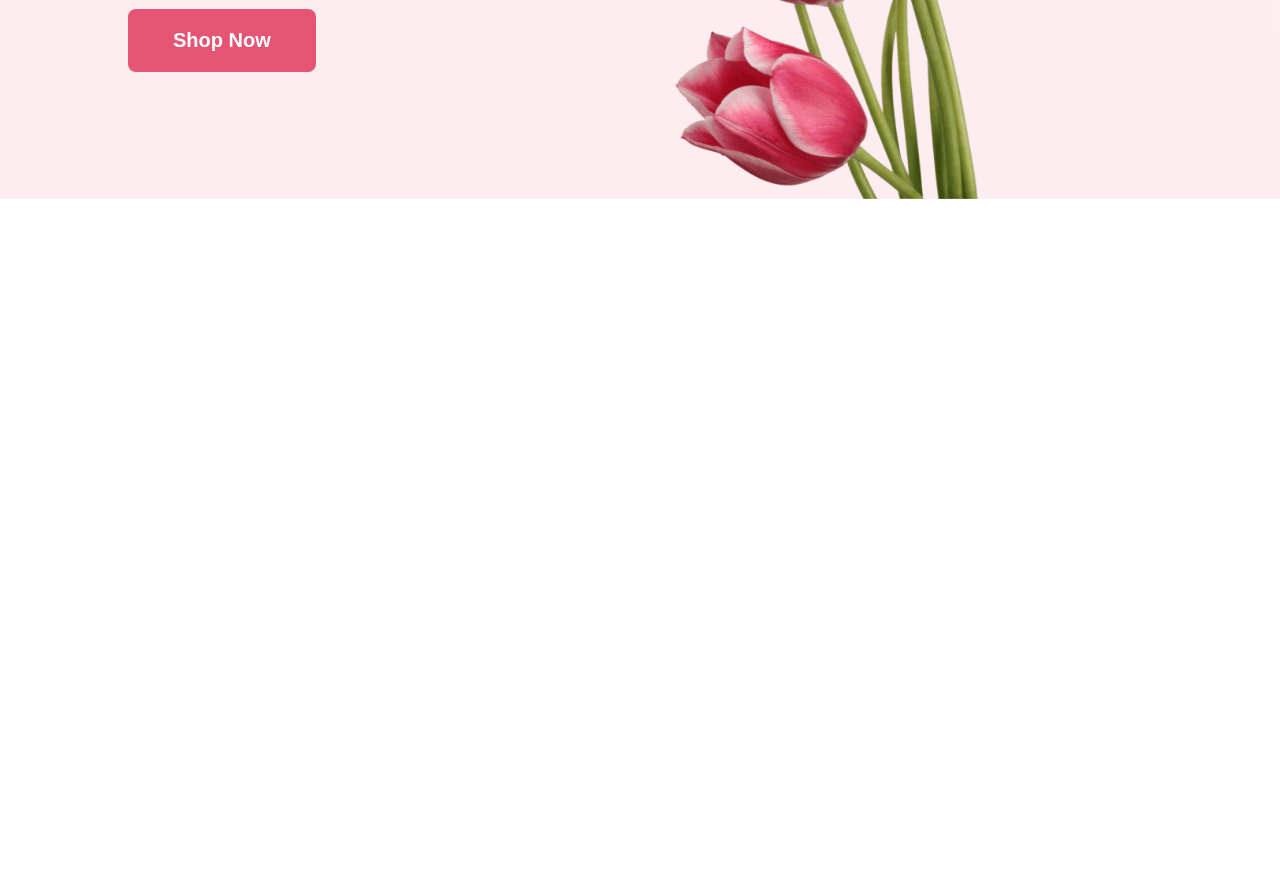
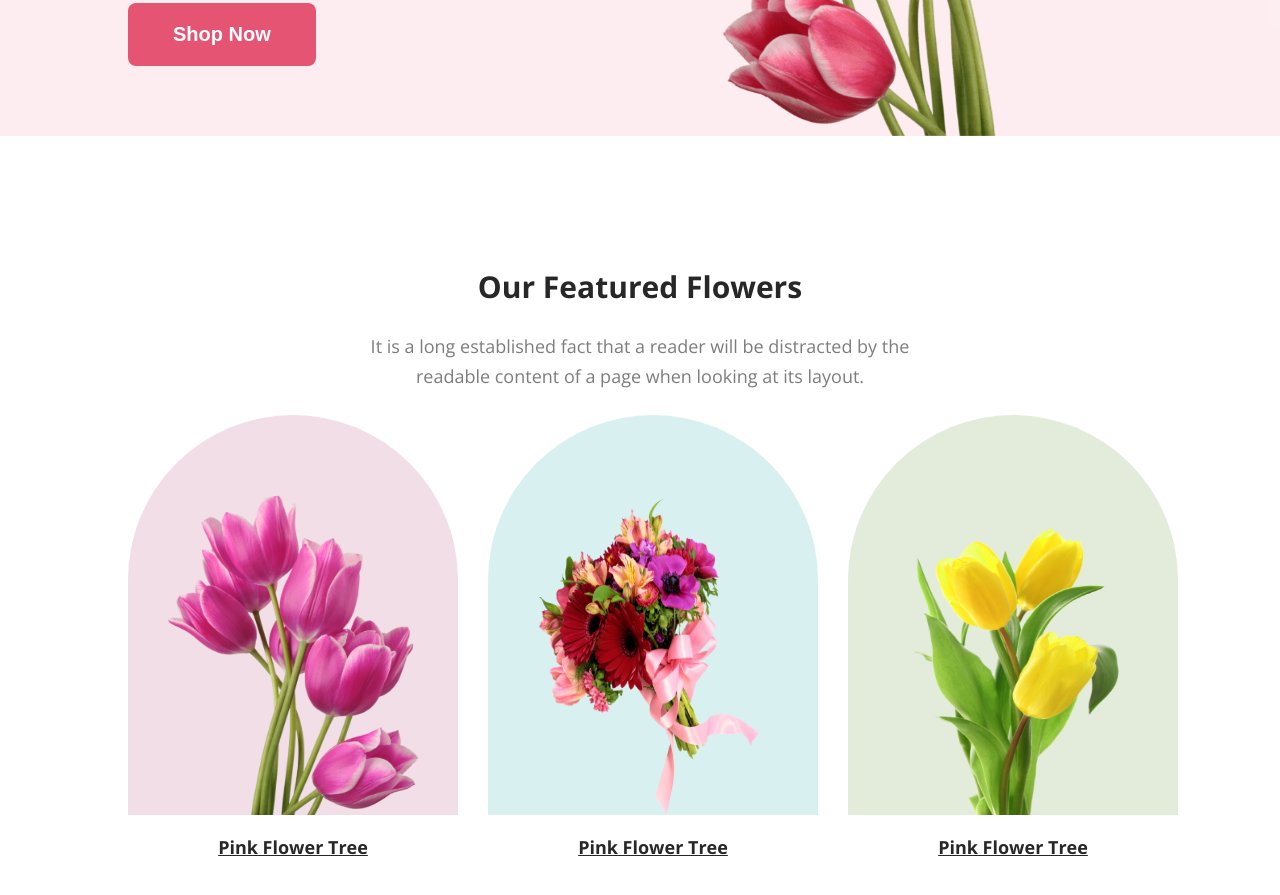
Before and after one commit to aamamun24/flower-shop, a plain HTML site: page index.html in a window 1280 px wide. Shown: the part 481-1376 px from the top of the page. Before the commit the page ends 800 px from the top, so only its background shows below. Drawn offline with nearby package versions, Linux system fonts and the light colour scheme.

Commit message:
featured flower section completed

```diff
--- a/index.html
+++ b/index.html
@@ -29,7 +29,29 @@
         </div>
     </header>
     <main>
-
+        <!-- featured section star from here -->
+        <section class="featured">
+            <div class="feature-heading">
+                <h1 class="section-title">Our Featured Flowers</h1>
+                <p class="section-description">
+                    It is a long established fact that a reader will be distracted by the readable content of a page when looking at its layout.
+                </p>
+            </div>
+            <div class="feature-img-container">
+                <div class="feature-img">
+                    <img class="flower-img " src="images/pngwing 6.png" alt="">
+                    <h4 class="flower-description">Pink Flower Tree</h4>
+                </div>
+                <div class="feature-img">
+                    <img class="flower-img flower-bg-blue" src="images/pngwing 5.png" alt="">
+                    <h4 class="flower-description">Pink Flower Tree</h4>
+                </div>
+                <div class="feature-img">
+                    <img class="flower-img flower-bg-green" src="images/pngwing 7.png" alt="">
+                    <h4 class="flower-description">Pink Flower Tree</h4>
+                </div>
+            </div>
+        </section>
     </main>
     <footer>
 
--- a/styles/style.css
+++ b/styles/style.css
@@ -7,7 +7,20 @@ body{
     font-family: 'Lato', sans-serif;
     font-family: 'Open Sans', sans-serif;
 }
-
+.section-title{
+    color: #272727;
+    text-align: center;
+    font-size: 30px;
+    font-weight: 700;
+}
+.section-description{
+    color: rgba(39, 39, 39, 0.60);
+    text-align: center;
+    font-size: 18px;
+    line-height: 30px;
+    width: 550px;
+    margin: 24px auto;
+}
 /* header related styles star from here */
 .header{
     width: 100%;
@@ -25,7 +38,7 @@ body{
 .header-content{
     max-width: 700px;
     /* margin-bottom: 40px; */
-    padding-bottom: 50px;
+    padding: 50px 0;
 }
 .header-title{
     color: #272727;
@@ -49,5 +62,48 @@ body{
     border: none;
 }
 .banner-flower{
-    width: 500px;
+    width: 450px;
 }
+/* main section related styles */
+main{
+    margin: 0 auto;
+}
+main section{
+    margin-top: 125px;
+}
+/* featured related styles star from here */
+.featured{
+    width: 80%;
+    margin: 130px auto;
+}
+.feature-img-container{
+    display: flex;
+    align-items: center;
+    gap: 30px;
+    justify-content: space-around;
+}
+.feature-img{
+    /* width: 400px; */
+}
+.flower-img{
+    border-radius: 300px 300px 0px 0px;
+    background-color: rgba(167, 33, 98, 0.15);
+    padding: 80px 40px 0 40px;
+    width: 250px;
+    height: 320px;
+}
+.flower-description{
+    text-align: center;
+    color: #272727;
+    font-size: 18px;
+    font-weight: 700px;
+    text-decoration: underline;
+    margin-top: 15px;
+}
+.flower-bg-blue{
+    background-color: rgba(5, 151, 160, 0.15);
+    padding-bottom: ;
+}
+.flower-bg-green{
+    background-color: rgba(71, 125, 17, 0.15);;
+}
```
